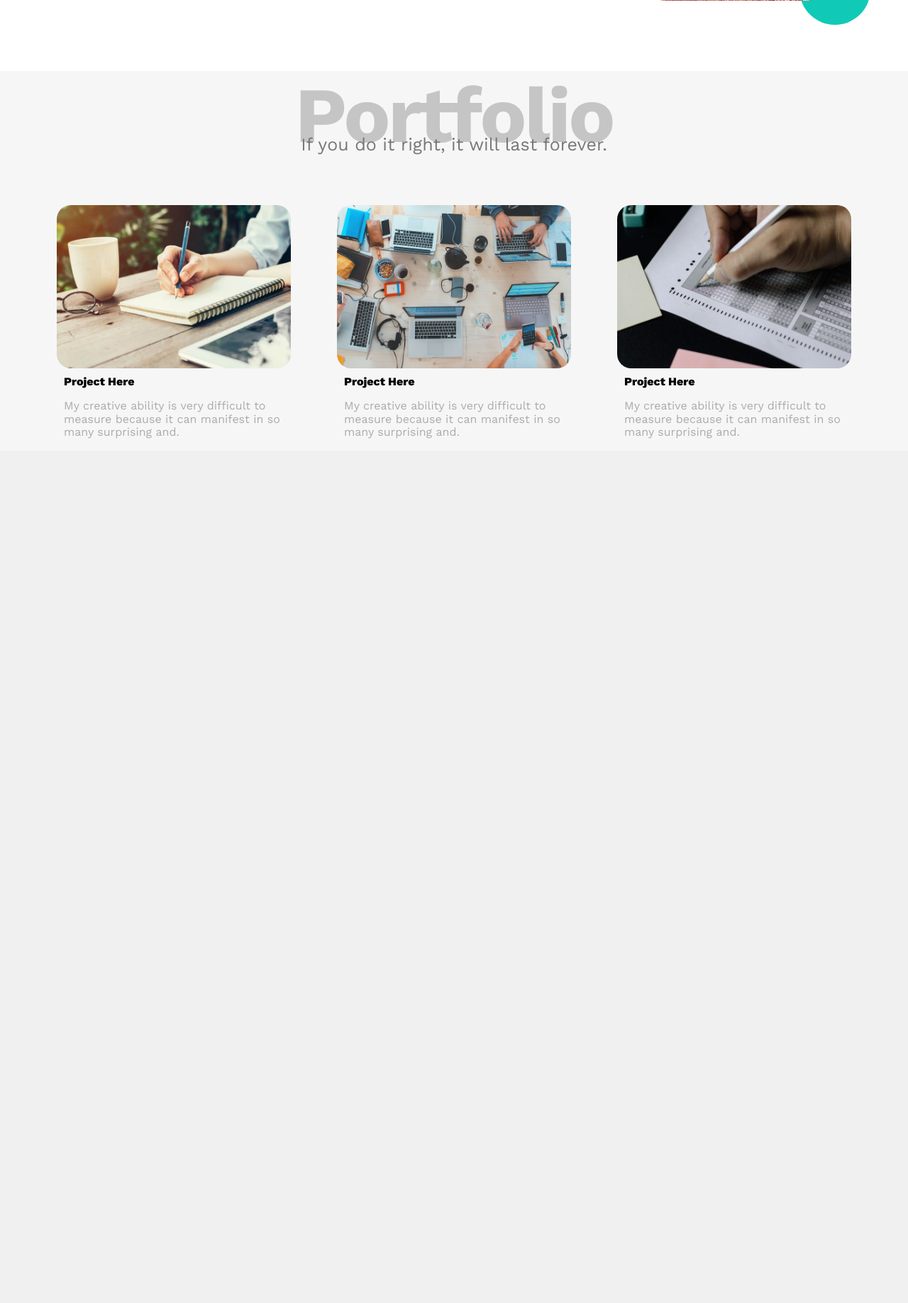
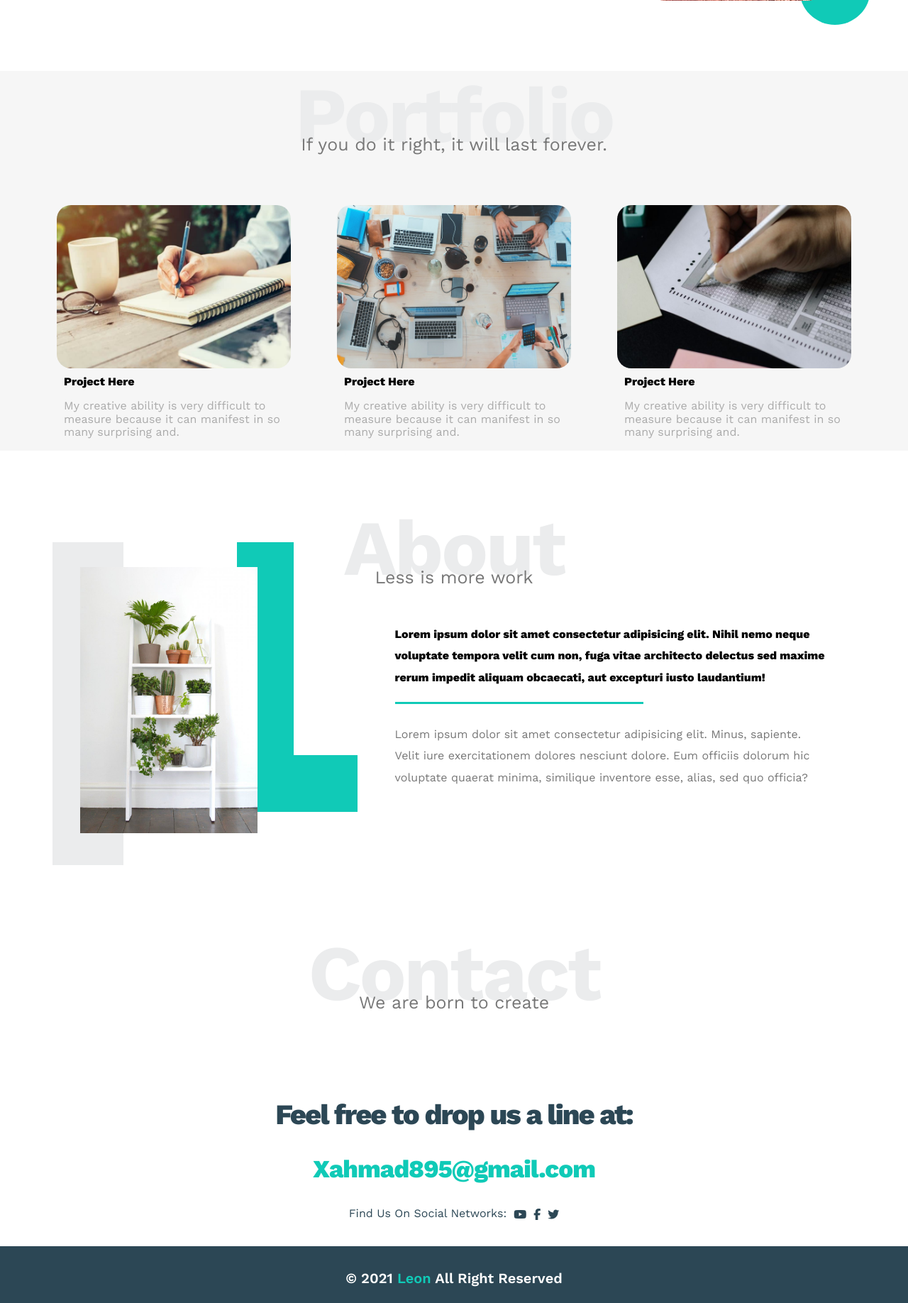
Before and after one commit to Termedelo/elzeroWeb, a PHP site: page / in a window 1280 px wide. Shown: the part 1622-3458 px from the top of the page at 71% size. Before the commit the page ends 2240 px from the top, so only its background shows below. Run offline with PHP 8.4, Linux system fonts and the light colour scheme.

Commit message:
finished this Template in five days

```diff
--- a/Templet1/css/Main.css
+++ b/Templet1/css/Main.css
@@ -42,7 +42,7 @@ body {
 .Special-heading {
   text-align: center;
   font-size: 110px;
-  color: #c5c5c5;
+  color: #ebeced;
   letter-spacing: -3px;
   margin: -70px 0 0;
 }
@@ -83,26 +83,29 @@ body {
 }
 /* End of Services components*/
 /* Start of portfolio components*/
-.portfolio .container .card{
+.portfolio .container .card {
   display: flex;
   flex-direction: column;
 }
-.portfolio .container .card img{
-  width:330px;
-  height:230px;
+.portfolio .container .card img {
+  width: 330px;
+  height: 230px;
   border-radius: 20px;
 }
-.portfolio .container .card img + h4{
+.portfolio .container .card img + h4 {
   margin: 10px 0 0;
   padding-left: 10px;
   font-weight: 800;
 }
-.portfolio .container .card img + h4 + p{
-  color:#ababab;
+.portfolio .container .card img + h4 + p {
+  color: #ababab;
   padding-left: 10px;
-  width:330px;
+  width: 330px;
 }
 /* End of portfolio components*/
+/* Start Centralize component*/
+
+/* End Centralize component*/
 /* End of reusable components */
 /*Start Header*/
 header {
@@ -255,7 +258,7 @@ header .links ul::before {
   position: absolute;
   top: 158px;
   left: 853px;
-  border-radius:30px;
+  border-radius: 30px;
 }
 .image::before {
   content: "";
@@ -271,12 +274,12 @@ header .links ul::before {
 }
 /* End of Service */
 /* Start of Portfolio*/
-.portfolio .container{
+.portfolio .container {
   background-color: #f6f6f6;
   min-width: 100%;
   margin-top: 208px;
 }
-.portfolio .container .cards{
+.portfolio .container .cards {
   display: flex;
   flex-direction: row;
   flex-wrap: wrap;
@@ -284,3 +287,126 @@ header .links ul::before {
   margin-top: 70px;
 }
 /* End of Portfolio*/
+/* Start of About*/
+.About .container {
+  margin-top: 145px;
+}
+.About .container .AboutThing {
+  display: flex;
+  flex-direction: row;
+  justify-content: space-evenly;
+  margin-top: 10px;
+}
+.About .container .AboutThing img {
+  width: 250px;
+  height: 375px;
+  margin: -55px 100px 55px -44px;
+  position: relative;
+}
+.About .container .AboutThing .imageShapes {
+  position: relative;
+}
+.About .container .AboutThing .imageShapes::before {
+  content: "";
+  position: absolute;
+  background-color: #ebeced;
+  width: 100px;
+  height: 455px;
+  left: -40px;
+  top: -90px;
+}
+.About .container .AboutThing .imageShapes::after {
+  content: "";
+  position: absolute;
+  background-color: var(--main-color);
+  width: 80px;
+  height: 380px;
+  top: -90px;
+  left: 220px;
+}
+.About .container .AboutThing .imageShapes span {
+  content: "";
+  position: absolute;
+  background-color: var(--main-color);
+  width: 120px;
+  height: 80px;
+  left: 270px;
+  top: 210px;
+}
+.About .container .AboutThing .texts {
+  position: relative;
+  margin-top: -45px;
+  margin-left: 50px;
+}
+.About .container .AboutThing .texts p:first-child {
+  width: 610px;
+  font-weight: 800;
+  line-height: 1.9;
+  margin-top: 70px;
+  margin-bottom: 50px;
+}
+.About .container .AboutThing .texts p:first-child::after {
+  content: "";
+  width: 350px;
+  height: 3px;
+  background-color: var(--main-color);
+  position: absolute;
+  left: 0px;
+  top: 180px;
+}
+.About .container .AboutThing .texts p:nth-child(2) {
+  width: 602px;
+  color: #777777;
+  line-height: 1.9;
+}
+/* End of About*/
+/* Start of Contact*/
+.Contact {
+  text-align: center;
+  margin-top: 150px;
+}
+.Contact .container {
+  margin-top: 10px;
+}
+.Contact .container .textsContainer {
+  margin-top: 10px;
+}
+.Contact .container .textsContainer h2 {
+  color: #2c4755;
+  font-size: 40px;
+  font-weight: 800;
+  letter-spacing: -2px;
+  margin-top: 120px;
+}
+.Contact .container .textsContainer a {
+  color: var(--main-color);
+  font-size: 35px;
+  font-weight: 800;
+  letter-spacing: -1px;
+  text-decoration: none;
+}
+.Contact .container .textsContainer .contactUs {
+  color: #2c4755;
+  display: flex;
+  flex-direction: row;
+  flex-wrap: nowrap;
+  align-items: center;
+  column-gap: 10px;
+  justify-content: center;
+  margin-top: 18px;
+}
+.Contact .footer {
+  height: 80px;
+  background-color: #2c4755;
+  position: relative;
+}
+.Contact .footer p {
+  color: white;
+  font-size: 20px;
+  font-weight: 600;
+  padding-top: 34px;
+}
+.Contact .footer span {
+  color: var(--main-color);
+}
+/* End of Contact*/
--- a/Templet1/index.html
+++ b/Templet1/index.html
@@ -129,7 +129,7 @@
         <p>If you do it right, it will last forever.</p>
         <div class="cards">
           <div class="card">
-          <img src="/Templet1/images/portfolio-1.jpg"/>
+            <img src="/Templet1/images/portfolio-1.jpg" />
             <h4>Project Here</h4>
             <p>
               My creative ability is very difficult to measure because it can
@@ -137,7 +137,7 @@
             </p>
           </div>
           <div class="card">
-          <img src="/Templet1/images/portfolio-2.jpg"/>
+            <img src="/Templet1/images/portfolio-2.jpg" />
             <h4>Project Here</h4>
             <p>
               My creative ability is very difficult to measure because it can
@@ -145,7 +145,7 @@
             </p>
           </div>
           <div class="card">
-          <img src="/Templet1/images/portfolio-3.jpg"/>
+            <img src="/Templet1/images/portfolio-3.jpg" />
             <h4>Project Here</h4>
             <p>
               My creative ability is very difficult to measure because it can
@@ -156,5 +156,58 @@
       </div>
     </div>
     <!--End of Portfolio-->
+    <!--Start of About-->
+    <div class="About" id="About">
+      <div class="container">
+        <h1 class="Special-heading">About</h1>
+        <p>Less is more work</p>
+        <div class="AboutThing">
+          <div class="imageShapes">
+            <span></span>
+          </div>
+          <img src="/Templet1/images/about.jpg" />
+          <div class="texts">
+            <!--4-->
+            <p>
+              Lorem ipsum dolor sit amet consectetur adipisicing elit. Nihil
+              nemo neque voluptate tempora velit cum non, fuga vitae architecto
+              delectus sed maxime rerum impedit aliquam obcaecati, aut excepturi
+              iusto laudantium!
+            </p>
+            <p>
+              Lorem ipsum dolor sit amet consectetur adipisicing elit. Minus,
+              sapiente. Velit iure exercitationem dolores nesciunt dolore. Eum
+              officiis dolorum hic voluptate quaerat minima, similique inventore
+              esse, alias, sed quo officia?
+            </p>
+          </div>
+        </div>
+      </div>
+    </div>
+    <!--End of About-->
+    <!--Start of Contact-->
+    <div class="Contact" id="Contact">
+      <div class="container">
+        <h1 class="Special-heading">Contact</h1>
+        <p>We are born to create</p>
+        <div class="textsContainer">
+          <h2>Feel free to drop us a line at:</h2>
+          <a
+            href="mailto:Xahmad895@gmail.com?Subject=contacting you to talk about"
+            >Xahmad895@gmail.com</a
+          >
+          <div class="contactUs">
+            <p>Find Us On Social Networks:</p>
+            <i class="fab fa-youtube"></i>
+            <i class="fab fa-facebook-f"></i>
+            <i class="fab fa-twitter"></i>
+          </div>
+        </div>
+      </div>
+      <div class="footer">
+        <p>&copy; 2021 <span>Leon</span> All Right Reserved</p>
+      </div>
+    </div>
+    <!--End of Contact-->
   </body>
 </html>
```
Also changed, not shown: Templet1/images/about.jpg (added). Lines whose indentation alone changed are shown as unchanged.
